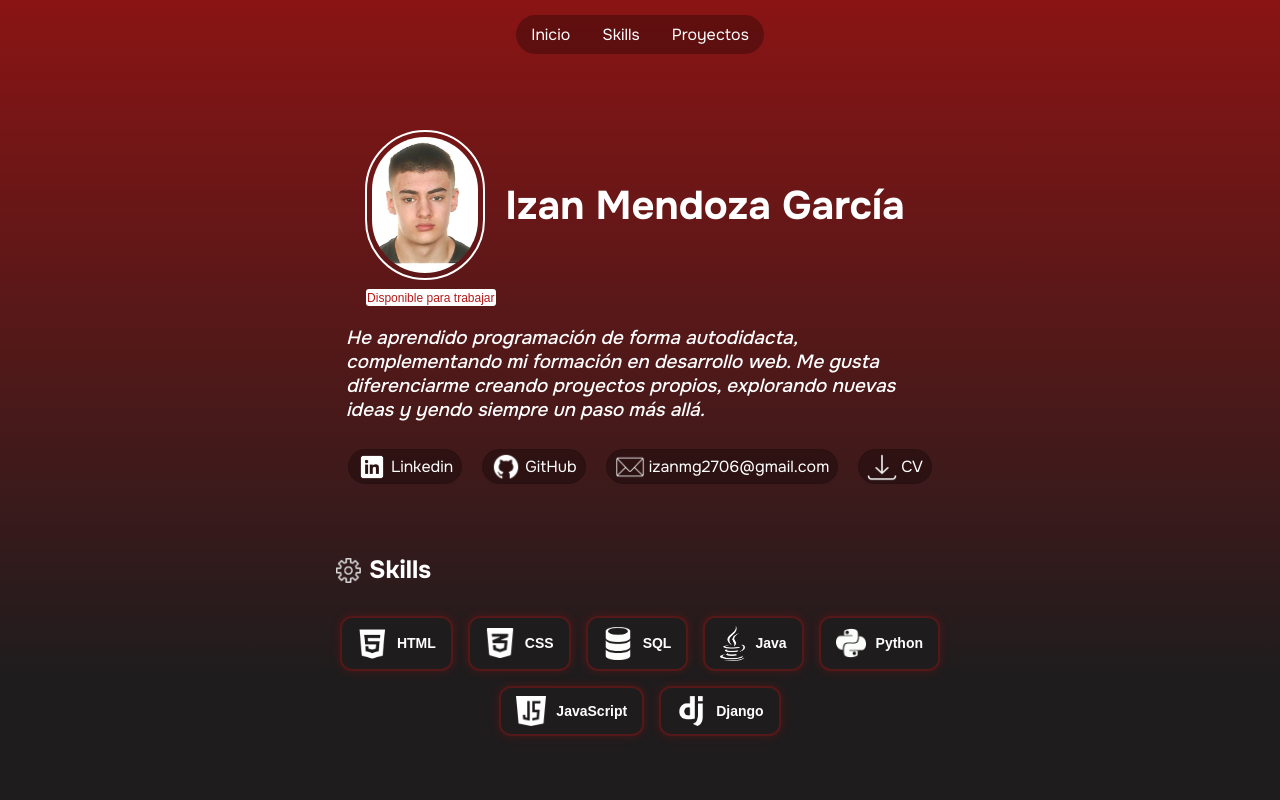
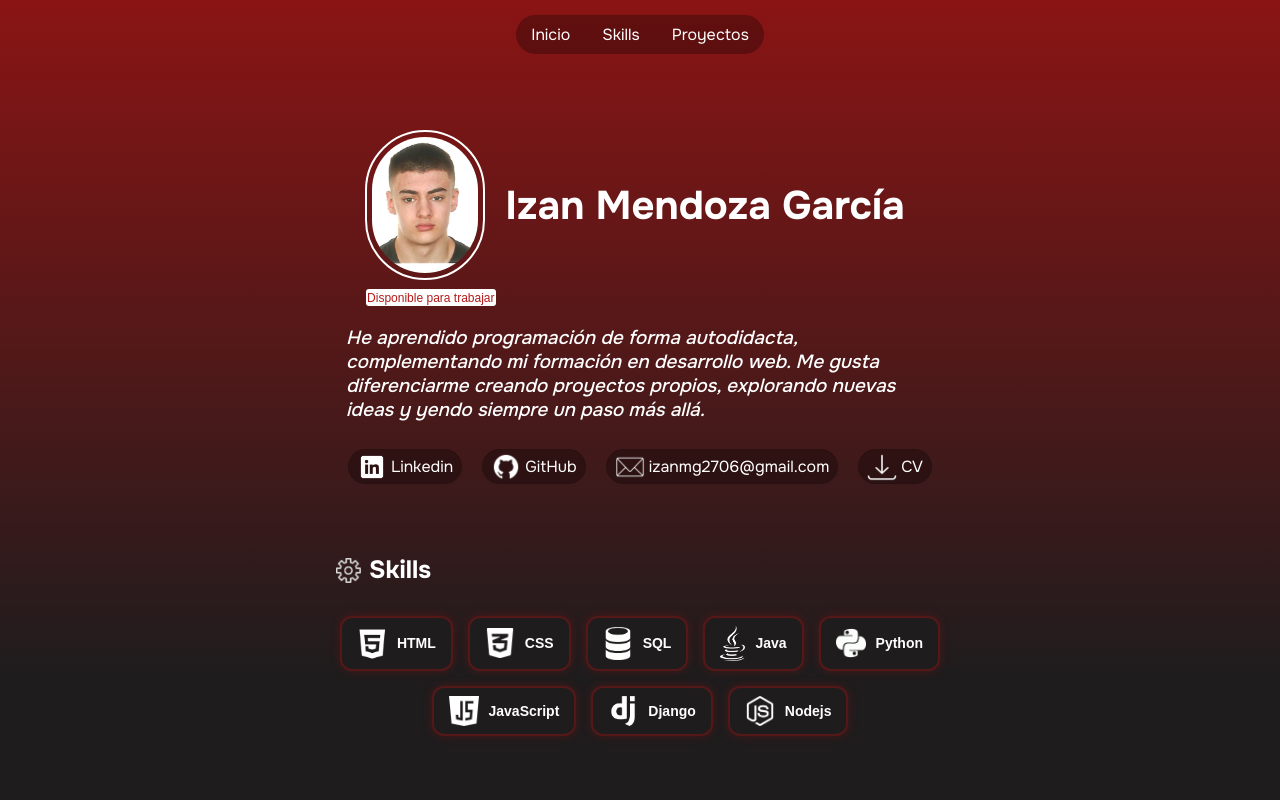
Before and after one commit to Izanmg/Portafolio, a plain HTML site: page index.html in a window 1280 px wide. Shown: the top 800 px of the page. Drawn offline with Linux system fonts and the light colour scheme.

Commit message:
Node.js añadido a habilidades

```diff
--- a/index.html
+++ b/index.html
@@ -51,6 +51,7 @@
                 <button class="but-skills"><img class="invert" src="imagenes/python-black.png" width="30px">Python</button>
                 <button class="but-skills"><img class="invert" src="imagenes/js-logo.png" width="30px">JavaScript</button>
                 <button class="but-skills"><img class="invert" src="imagenes/logo-django.png" width="30px">Django</button>
+                <button class="but-skills"><img class="invert" src="imagenes/node-logo.png" width="30px">Nodejs</button>
             </div>
         </article>
         <article id="proyectos">
```
Also changed, not shown: imagenes/node-logo.png (added).
